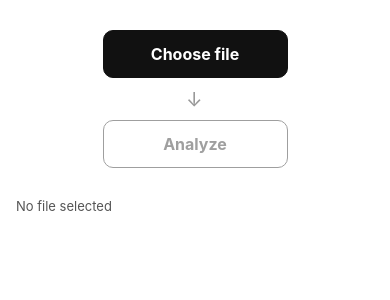
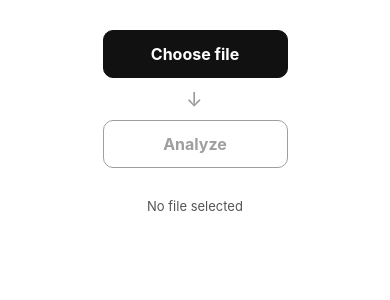
Before and after one commit to nueenoel/AIorNot, a Flask app: page / in a window 390 px wide. Shown: the part 219-519 px from the top of the page. Run offline with Flask 3, Linux system fonts and the light colour scheme; some libraries are stand-ins or nearby versions.

Commit message:
Center file name text in index.html

```diff
--- a/templates/index.html
+++ b/templates/index.html
@@ -190,8 +190,10 @@
       }
 
       .file-name{
-        justify-content:flex-start;
-        font-size:13px
+        justify-content:center;
+        text-align:center;
+        width:100%;
+        font-size:13px;
       }
 
       .preview{margin-top:18px}
```
